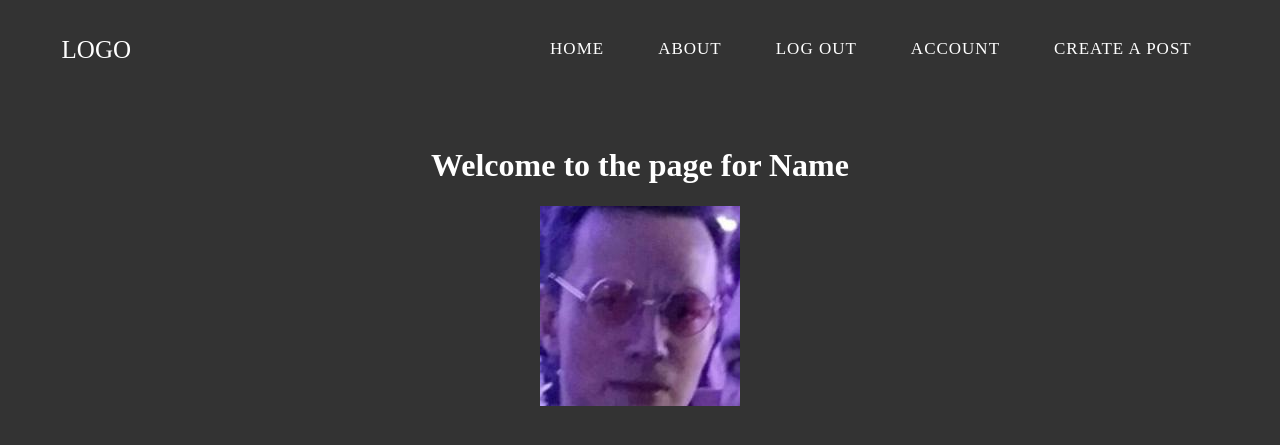
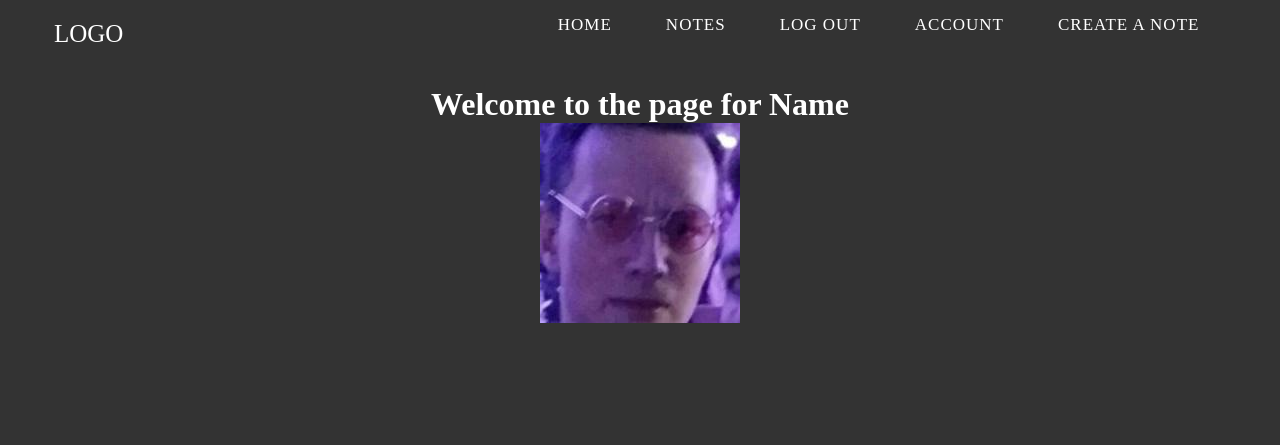
Before and after one commit to DivnychAndrii/-multi_author_blog, a Flask app: page /Name in a window 1280 px wide. Shown: the top 445 px of the page. Run offline with Flask 2, Linux system fonts and the light colour scheme; a user stored in the database is signed in; data comes from the database, SQL or seed files in the repository; both versions use the stored data as it was after the commit; data that the repository does not hold is empty.

Commit message:
Modifying some files from laptop

```diff
--- a/companyblog/models.py
+++ b/companyblog/models.py
@@ -45,4 +45,4 @@ class BlogPost(db.Model):
 
 
     def __repr__(self):
-        return f"Post Id: {self.id} --- Date: {self.date} --- Title: {self.title}"
+        return f"Post Id: {self.id} --- Date posted: {self.date} --- Title of the text: {self.title}"
--- a/companyblog/static/base.css
+++ b/companyblog/static/base.css
@@ -1,5 +1,7 @@
 *{
   outline: 0;
+  margin: 0;
+  padding: 0;
   box-sizing: border-box;
   color: white;
 }
@@ -9,7 +11,6 @@
 .menu-area li {
   list-style-type: none;
 }
-
 nav {
   position: relative;
   width: calc(100% - 60px);
@@ -21,7 +22,7 @@ nav {
 .logo {
   width: 15%;
   float: left;
-    padding: 18px 0;
+  padding: 10px 0;
   text-transform: uppercase;
   color: #fff;
   font-size: 25px;
@@ -49,7 +50,6 @@ nav {
   background: -webkit-linear-gradient(#a410ff, #3161ff);
   -webkit-background-clip: text;
   -webkit-text-fill-color: transparent;
-
 }
 .menu-area a:hover:after {
   transform: translateY(-50%) rotate(-35deg);
--- a/companyblog/static/login.css
+++ b/companyblog/static/login.css
@@ -13,7 +13,7 @@ body{
   max-width: 850px;
   width: 100%;
   height: 400px;
-  margin: 180px auto ;
+  margin: 150px auto ;
   text-align: center;
 }
 .box input[type="text"], .box input[type="password"]{
--- a/companyblog/templates/base.html
+++ b/companyblog/templates/base.html
@@ -12,11 +12,11 @@
         <div class="logo">Logo</div>
           <ul class="menu-area">
             <li><a href="{{url_for("core.index")}}">Home</a></li>
-            <li><a href="{{url_for("core.info")}}">About</a></li>
             {% if current_user.is_authenticated %}
+            <li><a href="{{url_for("core.info")}}">Notes</a></li>
             <li><a href="{{url_for("users.logout")}}">Log out</a></li>
             <li><a href="{{url_for("users.account")}}">Account</a></li>
-            <li><a href="{{url_for("blog_posts.create_post")}}">Create a post</a></li>
+            <li><a href="{{url_for("blog_posts.create_post")}}">Create a note</a></li>
             {%  else  %}
             <li><a href="{{url_for("users.login")}}">Log in</a></li>
             <li><a href="{{url_for("users.register")}}">Register</a></li>
--- a/companyblog/templates/user_blog_posts.html
+++ b/companyblog/templates/user_blog_posts.html
@@ -1,7 +1,7 @@
 {% extends "base.html" %}
 {% block content %}
-  <div class="container">
-    <div class="jumbotron">
+  <div>
+    <div>
       <div align="center">
         <h1>Welcome to the page for {{user.username}}</h1>
         <img src="{{url_for("static", filename="profile_pics/"+current_user.profile_image)}}">
@@ -11,23 +11,23 @@
   {% for post in blog_posts.items %}
     <h2><a href="{{url_for("blog_posts.blog_post", blog_post_id=post.id)}}">{{post.title}}</a></h2>
     Written by: <a href="{{url_for("users.user_posts", username=post.author.username)}}">{{post.author.username}}</a>
-    <p class="text-muted"> Published on {{post.date.strftime("%Y-%m-%d")}}</p>
+    <p> Published on {{post.date.strftime("%Y-%m-%d")}}</p>
     <br>
     <p>{{post.text}}</p>
     <br>
   {%endfor%}
   </div>
 
-  <nav aria-label="Page navigation example">
-    <ul class="pagination justify-content-center">
+  <nav>
+    <ul>
       {% for page_num in blog_posts.iter_pages(left_edge=1,right_edge=1, left_current=1, right_current=2) %}
         {% if blog_posts.page == page_num %}
-          <li class="page-item disabled">
-            <a class="page-link" href="url_for("users.user_posts", username=user.username, page=page_num)">{{ page_num }}</a>
+          <li>
+            <a href="url_for("users.user_posts", username=user.username, page=page_num)">{{ page_num }}</a>
           </li>
         {% else %}
-        <li class="page-item">
-          <a class="page-link" href="url_for("users.user_posts", username=user.username, page=page_num)">{{ page_num }}</a>
+        <li>
+          <a href="url_for("users.user_posts", username=user.username, page=page_num)">{{ page_num }}</a>
         {% endif %}
       {% endfor %}
     </ul>
--- a/companyblog/users/views.py
+++ b/companyblog/users/views.py
@@ -41,8 +41,7 @@ def login():
             if next == None or not next[0] == "/":
                 next = url_for("core.index")
             return redirect(next)
-
-    return render_template("login.html", form=form)
+    return render_template("login2.html", form=form)
 
 
 #logout_user
```
Also changed, not shown: companyblog/core/views.py (+4 -4 lines), companyblog/templates/index.html (+0 -29 lines), companyblog/templates/info.html (+26 -3 lines), companyblog/templates/login2.html (added, +24 -0 lines), companyblog/data.sqlite. Lines whose indentation alone changed are shown as unchanged.
